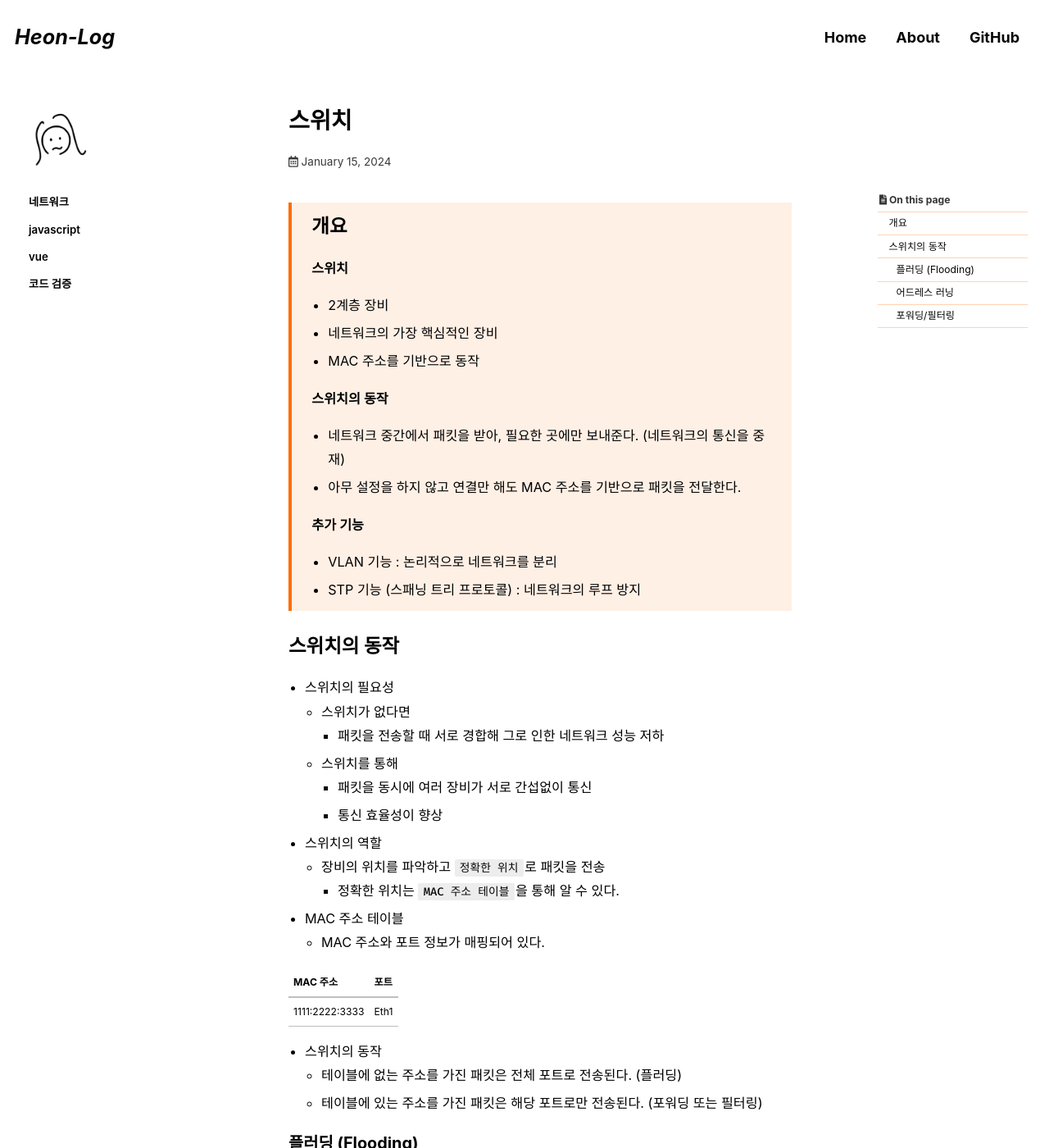
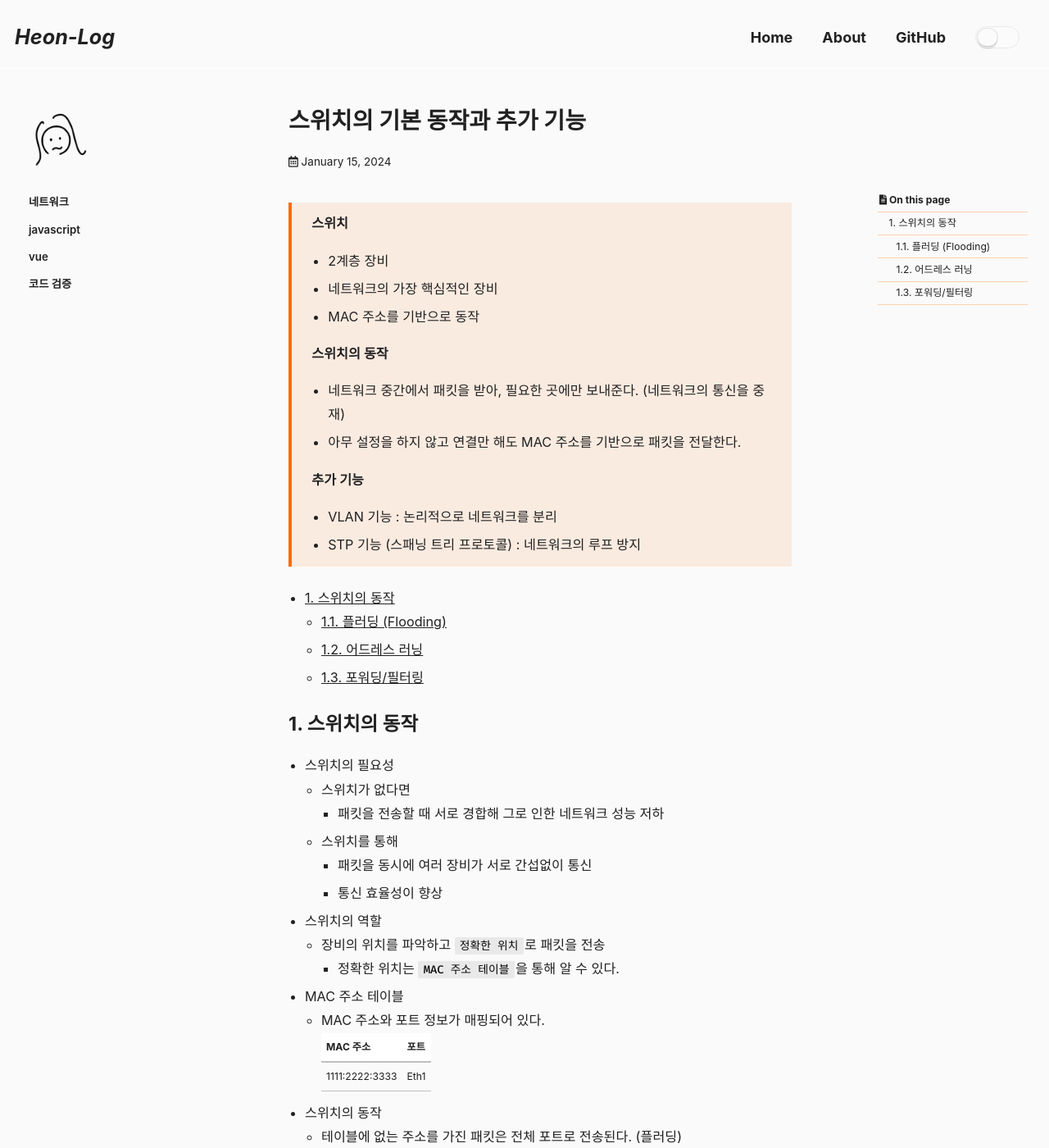
Before and after one commit to choiiis/minimal-mistakes-choiiis-customized, a Jekyll site: the page built from _posts/2024-01-15-network-switch.md, in a window 1280 px wide and 1400 px high. Shown: the whole window at 82% size. Built offline with Jekyll 4.4.1, drawn with Linux system fonts in a browser that asks for light colours; cached includes are drawn as plain includes; some web fonts are replaced; comment, search, counter and statistics services are not loaded; some of the changed text lies outside the part shown.

Commit message:
다크모드 추가

```diff
--- a/_config.yml
+++ b/_config.yml
@@ -16,7 +16,9 @@
 # plum skin 활용하여 색상 설정함. 변경하려면 _sass/minimal-mistakes/skins/_plum.scss 에서 변경하거나
 # 해당 디렉토리 내의 다른 테마로 변경 가능 (minimal-mistakes 기본 제공 테마)
 minimal_mistakes_skin: "plum" # "default" "air", "aqua", ...
-
+dark: true
+after_footer_scripts:
+  - /assets/js/custom/theme-toggle.js
 # Site Settings
 locale: "ko-KR" #"en-US"
 title: "Heon-Log" # 상단 헤더에 보이는 블로그 명
--- a/_includes/head.html
+++ b/_includes/head.html
@@ -1,21 +1,28 @@
-<meta charset="utf-8">
+<meta charset="utf-8" />
 
-{% include seo.html %}
-
-{% unless site.atom_feed.hide %}
-  <link href="{% if site.atom_feed.path %}{{ site.atom_feed.path }}{% else %}{{ '/feed.xml' | relative_url }}{% endif %}" type="application/atom+xml" rel="alternate" title="{{ site.title }} Feed">
+{% include seo.html %} {% unless site.atom_feed.hide %}
+<link
+  href="{% if site.atom_feed.path %}{{ site.atom_feed.path }}{% else %}{{ '/feed.xml' | relative_url }}{% endif %}"
+  type="application/atom+xml"
+  rel="alternate"
+  title="{{ site.title }} Feed"
+/>
 {% endunless %}
 
 <!-- https://t.co/dKP3o1e -->
-<meta name="viewport" content="width=device-width, initial-scale=1.0">
+<meta name="viewport" content="width=device-width, initial-scale=1.0" />
 
 <script>
-  document.documentElement.className = document.documentElement.className.replace(/\bno-js\b/g, '') + ' js ';
+  document.documentElement.className =
+    document.documentElement.className.replace(/\bno-js\b/g, "") + " js ";
 </script>
 
 <!-- For all browsers -->
-<link rel="stylesheet" href="{{ '/assets/css/main.css' | relative_url }}">
-<link rel="stylesheet" href="https://cdn.jsdelivr.net/npm/@fortawesome/fontawesome-free@5/css/all.min.css">
+<link rel="stylesheet" href="{{ '/assets/css/main.css' | relative_url }}" />
+<link
+  rel="stylesheet"
+  href="https://cdn.jsdelivr.net/npm/@fortawesome/fontawesome-free@5/css/all.min.css"
+/>
 
 <!--[if IE]>
   <style>
@@ -32,8 +39,6 @@
   </style>
 <![endif]-->
 
-{% if site.head_scripts %}
-  {% for script in site.head_scripts %}
-    <script src="{{ script | relative_url }}"></script>
-  {% endfor %}
-{% endif %}
+{% if site.head_scripts %} {% for script in site.head_scripts %}
+<script src="{{ script | relative_url }}"></script>
+{% endfor %} {% endif %}
--- a/_includes/masthead.html
+++ b/_includes/masthead.html
@@ -5,29 +5,66 @@
     <div class="masthead__menu">
       <nav id="site-nav" class="greedy-nav">
         {% unless logo_path == empty %}
-          <a class="site-logo" href="{{ '/' | relative_url }}"><img src="{{ logo_path | relative_url }}" alt="{{ site.masthead_title | default: site.title }}"></a>
+        <a class="site-logo" href="{{ '/' | relative_url }}"
+          ><img
+            src="{{ logo_path | relative_url }}"
+            alt="{{ site.masthead_title | default: site.title }}"
+        /></a>
         {% endunless %}
         <a class="site-title" href="{{ '/' | relative_url }}">
-          {{ site.masthead_title | default: site.title }}
-          {% if site.subtitle %}<span class="site-subtitle">{{ site.subtitle }}</span>{% endif %}
+          {{ site.masthead_title | default: site.title }} {% if site.subtitle
+          %}<span class="site-subtitle">{{ site.subtitle }}</span>{% endif %}
         </a>
         <ul class="visible-links">
           {%- for link in site.data.navigation.main -%}
-            <li class="masthead__menu-item">
-              <a href="{{ link.url | relative_url }}"{% if link.description %} title="{{ link.description }}"{% endif %}>{{ link.title }}</a>
-            </li>
+          <li class="masthead__menu-item">
+            <a
+              href="{{ link.url | relative_url }}"
+              {%
+              if
+              link.description
+              %}
+              title="{{ link.description }}"
+              {%
+              endif
+              %}
+              >{{ link.title }}</a
+            >
+          </li>
           {%- endfor -%}
         </ul>
         {% if site.search == true %}
         <button class="search__toggle" type="button">
-          <span class="visually-hidden">{{ site.data.ui-text[site.locale].search_label | default: "Toggle search" }}</span>
-          <svg class="icon" width="16" height="16" xmlns="http://www.w3.org/2000/svg" viewBox="0 0 15.99 16">
-            <path d="M15.5,13.12L13.19,10.8a1.69,1.69,0,0,0-1.28-.55l-0.06-.06A6.5,6.5,0,0,0,5.77,0,6.5,6.5,0,0,0,2.46,11.59a6.47,6.47,0,0,0,7.74.26l0.05,0.05a1.65,1.65,0,0,0,.5,1.24l2.38,2.38A1.68,1.68,0,0,0,15.5,13.12ZM6.4,2A4.41,4.41,0,1,1,2,6.4,4.43,4.43,0,0,1,6.4,2Z" transform="translate(-.01)"></path>
+          <span class="visually-hidden"
+            >{{ site.data.ui-text[site.locale].search_label | default: "Toggle
+            search" }}</span
+          >
+          <svg
+            class="icon"
+            width="16"
+            height="16"
+            xmlns="http://www.w3.org/2000/svg"
+            viewBox="0 0 15.99 16"
+          >
+            <path
+              d="M15.5,13.12L13.19,10.8a1.69,1.69,0,0,0-1.28-.55l-0.06-.06A6.5,6.5,0,0,0,5.77,0,6.5,6.5,0,0,0,2.46,11.59a6.47,6.47,0,0,0,7.74.26l0.05,0.05a1.65,1.65,0,0,0,.5,1.24l2.38,2.38A1.68,1.68,0,0,0,15.5,13.12ZM6.4,2A4.41,4.41,0,1,1,2,6.4,4.43,4.43,0,0,1,6.4,2Z"
+              transform="translate(-.01)"
+            ></path>
           </svg>
         </button>
         {% endif %}
+
+        <!-- Dark Mode toggle btn -->
+        {% if site.dark == true %}
+        <input id="dark__toggle" class="tgl tgl-ios" type="checkbox" />
+        <label for="dark__toggle" class="tgl-btn"></label>
+        {% endif %}
+
         <button class="greedy-nav__toggle hidden" type="button">
-          <span class="visually-hidden">{{ site.data.ui-text[site.locale].menu_label | default: "Toggle menu" }}</span>
+          <span class="visually-hidden"
+            >{{ site.data.ui-text[site.locale].menu_label | default: "Toggle
+            menu" }}</span
+          >
           <div class="navicon"></div>
         </button>
         <ul class="hidden-links hidden"></ul>
--- a/_posts/2024-01-15-network-switch.md
+++ b/_posts/2024-01-15-network-switch.md
@@ -1,6 +1,6 @@
 ---
-title: 스위치
-excerpt: 본문의 주요 내용을 여기에 입력하세요
+title: 스위치의 기본 동작과 추가 기능
+excerpt: 플러딩, 어드레스 러닝, 포워딩/필터링, VLAN, STP
 categories:
   - network
 tags:
@@ -13,71 +13,72 @@
 published: true
 ---
 
-> ## 개요
 > **스위치**
+>
 > - 2계층 장비
 > - 네트워크의 가장 핵심적인 장비
 > - MAC 주소를 기반으로 동작
 >
 > **스위치의 동작**
+>
 > - 네트워크 중간에서 패킷을 받아, 필요한 곳에만 보내준다. (네트워크의 통신을 중재)
 > - 아무 설정을 하지 않고 연결만 해도 MAC 주소를 기반으로 패킷을 전달한다.
 >
 > **추가 기능**
+>
 > - VLAN 기능 : 논리적으로 네트워크를 분리
 > - STP 기능 (스패닝 트리 프로토콜) : 네트워크의 루프 방지
 
+- [1. 스위치의 동작](#1-스위치의-동작)
+  - [1.1. 플러딩 (Flooding)](#11-플러딩-flooding)
+  - [1.2. 어드레스 러닝](#12-어드레스-러닝)
+  - [1.3. 포워딩/필터링](#13-포워딩필터링)
 
+## 1. 스위치의 동작
 
+- 스위치의 필요성
+  - 스위치가 없다면
+    - 패킷을 전송할 때 서로 경합해 그로 인한 네트워크 성능 저하
+  - 스위치를 통해
+    - 패킷을 동시에 여러 장비가 서로 간섭없이 통신
+    - 통신 효율성이 향상
+- 스위치의 역할
 
-## 스위치의 동작
+  - 장비의 위치를 파악하고 `정확한 위치`로 패킷을 전송
+    - 정확한 위치는 `MAC 주소 테이블`을 통해 알 수 있다.
 
-* 스위치의 필요성
-	* 스위치가 없다면
-		* 패킷을 전송할 때 서로 경합해 그로 인한 네트워크 성능 저하
-	* 스위치를 통해
-		* 패킷을 동시에 여러 장비가 서로 간섭없이 통신
-		* 통신 효율성이 향상
-* 스위치의 역할
-	* 장비의 위치를 파악하고 `정확한 위치`로 패킷을 전송
-		* 정확한 위치는 `MAC 주소 테이블`을 통해 알 수 있다.
+- MAC 주소 테이블
 
-* MAC 주소 테이블
-	* MAC 주소와 포트 정보가 매핑되어 있다.
+  - MAC 주소와 포트 정보가 매핑되어 있다.
 
-|MAC 주소|포트  |
-|--|--|
-| 1111:2222:3333 |Eth1  |
+    | MAC 주소       | 포트 |
+    | -------------- | ---- |
+    | 1111:2222:3333 | Eth1 |
 
-* 스위치의 동작
-	* 테이블에 없는 주소를 가진 패킷은 전체 포트로 전송된다. (플러딩)
-	* 테이블에 있는 주소를 가진 패킷은 해당 포트로만 전송된다. (포워딩 또는 필터링)
+- 스위치의 동작
+  - 테이블에 없는 주소를 가진 패킷은 전체 포트로 전송된다. (플러딩)
+  - 테이블에 있는 주소를 가진 패킷은 해당 포트로만 전송된다. (포워딩 또는 필터링)
 
-### 플러딩 (Flooding)
-* 동작 방식 : 전체 포트로 패킷을 전달한다.
-* 동작 조건 :
-	* MAC 주소 테이블에 일치하는 도착지 MAC 주소 정보가 없는 경우
-	* 브로드캐스트, 멀티캐스트, 언노운 유니캐스트인 경우
-* 플러딩 공격 기법
-	* 스위치에 잘못된 MAC 주소를 학습시킴
-	* MAC 테이블을 꽉 차게해 플러딩을 유도
+### 1.1. 플러딩 (Flooding)
 
-### 어드레스 러닝
-* 동작 방식 : MAC 주소 테이블을 만들고 유지한다.
-* 동작 조건 : 특정 포트에 들어온 패킷의 출발지 MAC 주소와 포트번호를 MAC 주소 테이블에 기록
-* 브로드캐스트나 멀티캐스트에 대한 MAC 주소를 학습할 수 없다!
-	* 출발지가 사용되지 않기 때문
+- 동작 방식 : 전체 포트로 패킷을 전달한다.
+- 동작 조건 :
+  - MAC 주소 테이블에 일치하는 도착지 MAC 주소 정보가 없는 경우
+  - 브로드캐스트, 멀티캐스트, 언노운 유니캐스트인 경우
+- 플러딩 공격 기법
+  - 스위치에 잘못된 MAC 주소를 학습시킴
+  - MAC 테이블을 꽉 차게해 플러딩을 유도
 
+### 1.2. 어드레스 러닝
 
-### 포워딩/필터링
-* 동작 방식 : 특정 포트로 패킷을 전달
-* 동작 조건 :
-	* MAC 주소 테이블에 일치하는 도착지 MAC 주소 정보가 있는 경우
-	* 유니캐스트인 경우
+- 동작 방식 : MAC 주소 테이블을 만들고 유지한다.
+- 동작 조건 : 특정 포트에 들어온 패킷의 출발지 MAC 주소와 포트번호를 MAC 주소 테이블에 기록
+- 브로드캐스트나 멀티캐스트에 대한 MAC 주소를 학습할 수 없다!
+  - 출발지가 사용되지 않기 때문
 
+### 1.3. 포워딩/필터링
 
-
-<!--stackedit_data:
-eyJoaXN0b3J5IjpbLTE0MjE1ODQ2NzksLTExMjYyNDU1ODEsLT
-k4ODU5NzE4OV19
--->
+- 동작 방식 : 특정 포트로 패킷을 전달
+- 동작 조건 :
+  - MAC 주소 테이블에 일치하는 도착지 MAC 주소 정보가 있는 경우
+  - 유니캐스트인 경우
--- /dev/null
+++ b/_sass/minimal-mistakes/custom/_color.scss
@@ -0,0 +1,45 @@
+/* ==========================================================================
+   Theme Color
+   ========================================================================== */
+$sign-color: #70cac3; /* Downy */
+
+:root {
+  --bg-color: #fafafa;
+  --bg-white-color: #fafafa;
+  --text-color: #212121;
+  --text-white-color: #fafafa;
+  --primary-color: hsl(175, 46%, 62%);
+  --primary-hover-color: hsl(175, 25%, 45%);
+  --page-footer-color: #333333;
+  --page-footer-hover-color: #000000;
+  --masthead-color: #3d4144;
+  --masthead-hover-color: #53595e;
+}
+
+[data-theme="dark"] {
+  --bg-color: #212121;
+  --bg-white-color: #fafafa;
+  --text-color: #fafafa;
+  --text-white-color: #fafafa;
+  --primary-color: hsl(175, 46%, 62%);
+  --primary-hover-color: hsl(175, 25%, 45%);
+  --page-footer-color: #333333;
+  --page-footer-hover-color: #000000;
+  --masthead-color: #fafafa;
+  --masthead-hover-color: #999999;
+
+  /* ==========================================================================
+        Dark skin
+        ========================================================================== */
+  $border-color: mix(#fff, $background-color, 20%) !default;
+  $code-background-color: mix(#000, $background-color, 15%) !default;
+  $code-background-color-dark: mix(#000, $background-color, 20%) !default;
+  $form-background-color: mix(#000, $background-color, 15%) !default;
+  $footer-background-color: mix(#000, $background-color, 30%) !default;
+  $link-color: mix($primary-color, $text-color, 40%) !default;
+  $link-color-hover: mix(#fff, $link-color, 25%) !default;
+  $link-color-visited: mix(#000, $link-color, 25%) !default;
+  $masthead-link-color: $text-color !default;
+  $masthead-link-color-hover: mix(#000, $text-color, 20%) !default;
+  $navicon-link-color-hover: mix(#000, $background-color, 30%) !default;
+}
--- /dev/null
+++ b/_sass/minimal-mistakes/custom/_toggle.scss
@@ -0,0 +1,86 @@
+.tgl {
+  display: none;
+
+  // add default box-sizing for this scope
+  &,
+  &:after,
+  &:before,
+  & *,
+  & *:after,
+  & *:before,
+  & + .tgl-btn {
+    box-sizing: border-box;
+    &::selection {
+      background: none;
+    }
+  }
+
+  + .tgl-btn {
+    outline: 0;
+    display: block;
+    width: 3em;
+    height: 1.5em;
+    position: relative;
+    cursor: pointer;
+    margin: 0 1rem;
+    user-select: none;
+    &:after,
+    &:before {
+      position: relative;
+      display: block;
+      content: "";
+      width: 50%;
+      height: 100%;
+    }
+
+    &:after {
+      left: 0;
+    }
+
+    &:before {
+      display: none;
+    }
+  }
+
+  &:checked + .tgl-btn:after {
+    left: 50%;
+  }
+}
+
+.tgl-ios {
+  + .tgl-btn {
+    background: #fbfbfb;
+    border-radius: 2em;
+    padding: 2px;
+    transition: all 0.4s ease;
+    border: 1px solid #e8eae9;
+    &:after {
+      border-radius: 2em;
+      background: #fbfbfb;
+      transition: left 0.3s cubic-bezier(0.175, 0.885, 0.32, 1.275),
+        padding 0.3s ease, margin 0.3s ease;
+      box-shadow: 0 0 0 1px rgba(0, 0, 0, 0.1), 0 4px 0 rgba(0, 0, 0, 0.08);
+    }
+
+    &:hover:after {
+      will-change: padding;
+    }
+
+    &:active {
+      box-shadow: inset 0 0 0 2em #e8eae9;
+      &:after {
+        padding-right: 0.8em;
+      }
+    }
+  }
+
+  &:checked + .tgl-btn {
+    background: #aaaaaa;
+    &:active {
+      box-shadow: none;
+      &:after {
+        margin-left: -0.8em;
+      }
+    }
+  }
+}
--- a/assets/css/main.scss
+++ b/assets/css/main.scss
@@ -1,27 +1,113 @@
 ---
 # Only the main Sass file needs front matter (the dashes are enough)
 ---
-
 
 @charset "utf-8";
 
 @import "minimal-mistakes/skins/{{ site.minimal_mistakes_skin | default: 'default' }}"; // skin
 @import "minimal-mistakes"; // main partials
+@import "minimal-mistakes/custom/toggle";
+@import "minimal-mistakes/custom/color";
 
-@import url('https://fonts.googleapis.com/css2?family=Song+Myung&display=swap');
+@import url("https://fonts.googleapis.com/css2?family=Song+Myung&display=swap");
 
-@import url('https://fonts.googleapis.com/css2?family=Fira+Mono:wght@400;500;700&display=swap');
+@import url("https://fonts.googleapis.com/css2?family=Fira+Mono:wght@400;500;700&display=swap");
 
-@import url('https://fonts.googleapis.com/css2?family=Mulish:ital,wght@0,200;0,300;0,400;0,500;0,600;0,700;0,800;0,900;1,200;1,300;1,400;1,500;1,600;1,700;1,800;1,900&display=swap');
-@import url('https://cdn.jsdelivr.net/gh/orioncactus/pretendard/dist/web/static/pretendard.css');
-@import url('https://fonts.googleapis.com/css2?family=BioRhyme:wght@200;300;400;700;800&display=swap');
-@import url('https://fonts.googleapis.com/css2?family=Merriweather:ital,wght@0,300;0,400;0,700;0,900;1,300;1,400;1,700;1,900&display=swap');
-@import url('https://fonts.googleapis.com/css2?family=Lobster&display=swap');
-@import url('https://fonts.googleapis.com/css2?family=Crete+Round:ital@0;1&display=swap');
-@import url('https://fonts.googleapis.com/css2?family=Montserrat:ital,wght@0,100;0,200;0,300;0,400;0,500;0,600;0,700;0,800;0,900;1,100;1,200;1,300;1,400;1,500;1,600;1,700;1,800;1,900&display=swap');
+@import url("https://fonts.googleapis.com/css2?family=Mulish:ital,wght@0,200;0,300;0,400;0,500;0,600;0,700;0,800;0,900;1,200;1,300;1,400;1,500;1,600;1,700;1,800;1,900&display=swap");
+@import url("https://cdn.jsdelivr.net/gh/orioncactus/pretendard/dist/web/static/pretendard.css");
+@import url("https://fonts.googleapis.com/css2?family=BioRhyme:wght@200;300;400;700;800&display=swap");
+@import url("https://fonts.googleapis.com/css2?family=Merriweather:ital,wght@0,300;0,400;0,700;0,900;1,300;1,400;1,700;1,900&display=swap");
+@import url("https://fonts.googleapis.com/css2?family=Lobster&display=swap");
+@import url("https://fonts.googleapis.com/css2?family=Crete+Round:ital@0;1&display=swap");
+@import url("https://fonts.googleapis.com/css2?family=Montserrat:ital,wght@0,100;0,200;0,300;0,400;0,500;0,600;0,700;0,800;0,900;1,100;1,200;1,300;1,400;1,500;1,600;1,700;1,800;1,900&display=swap");
 
 @font-face {
-   font-family: 'RIDIBatang';
-   font-weight: normal;
-   src: url(/assets/css/fonts/RIDIBatang.otf);
+  font-family: "RIDIBatang";
+  font-weight: normal;
+  src: url(/assets/css/fonts/RIDIBatang.otf);
 }
+
+/* ==========================================================================
+   navigation fill
+   ========================================================================== */
+
+.greedy-nav {
+  background: var(--bg-color);
+  color: var(--text-color);
+}
+.greedy-nav a.site-title {
+  color: var(--text-color);
+}
+.masthead {
+  background: var(--bg-color);
+  color: var(--text-color);
+}
+.masthead__menu-item a,
+.masthead__menu-item a:hover {
+  color: var(--text-color);
+}
+
+/* ==========================================================================
+   blog skin settings
+   ========================================================================== */
+html,
+body {
+  background: var(--bg-color);
+  color: var(--text-color);
+}
+
+nav,
+p {
+  color: var(--text-color);
+}
+.page__meta {
+  background: var(--bg-color);
+  color: var(--text-color);
+}
+.archive__subtitle {
+  color: var(--text-color);
+}
+.btn--user {
+  color: var(--text-color);
+
+  &:visited {
+    color: var(--text-color);
+  }
+
+  &:hover {
+    background: var(--primary-hover-color);
+    color: var(--text-white-color);
+  }
+}
+
+.search__toggle {
+  &:hover {
+    color: var(--primary-hover-color);
+    transition: all 100ms;
+  }
+}
+
+.page__footer a:hover {
+  color: var(--page-footer-hover-color);
+  text-decoration-line: none;
+}
+
+.toc {
+  background: var(--bg-color);
+  color: var(--text-color);
+}
+
+.toc .nav__title {
+  background: var(--bg-color);
+  color: var(--text-color);
+}
+
+.toc__menu a {
+  background: var(--bg-color);
+  color: var(--text-color);
+}
+
+.page__footer {
+  background: var(--bg-color);
+  color: var(--text-color);
+}
--- /dev/null
+++ b/assets/js/custom/theme-toggle.js
@@ -0,0 +1,23 @@
+/* _includes/masthead.html */
+const toggleSwitch = document.querySelector("#dark__toggle");
+const currentTheme = localStorage.getItem("theme");
+
+if (currentTheme) {
+  document.documentElement.setAttribute("data-theme", currentTheme);
+
+  if (currentTheme === "dark") {
+    toggleSwitch.checked = true;
+  }
+}
+
+function switchTheme(e) {
+  if (e.target.checked) {
+    document.documentElement.setAttribute("data-theme", "dark");
+    localStorage.setItem("theme", "dark");
+  } else {
+    document.documentElement.setAttribute("data-theme", "light");
+    localStorage.setItem("theme", "light");
+  }
+}
+
+toggleSwitch.addEventListener("change", switchTheme, false);
```
